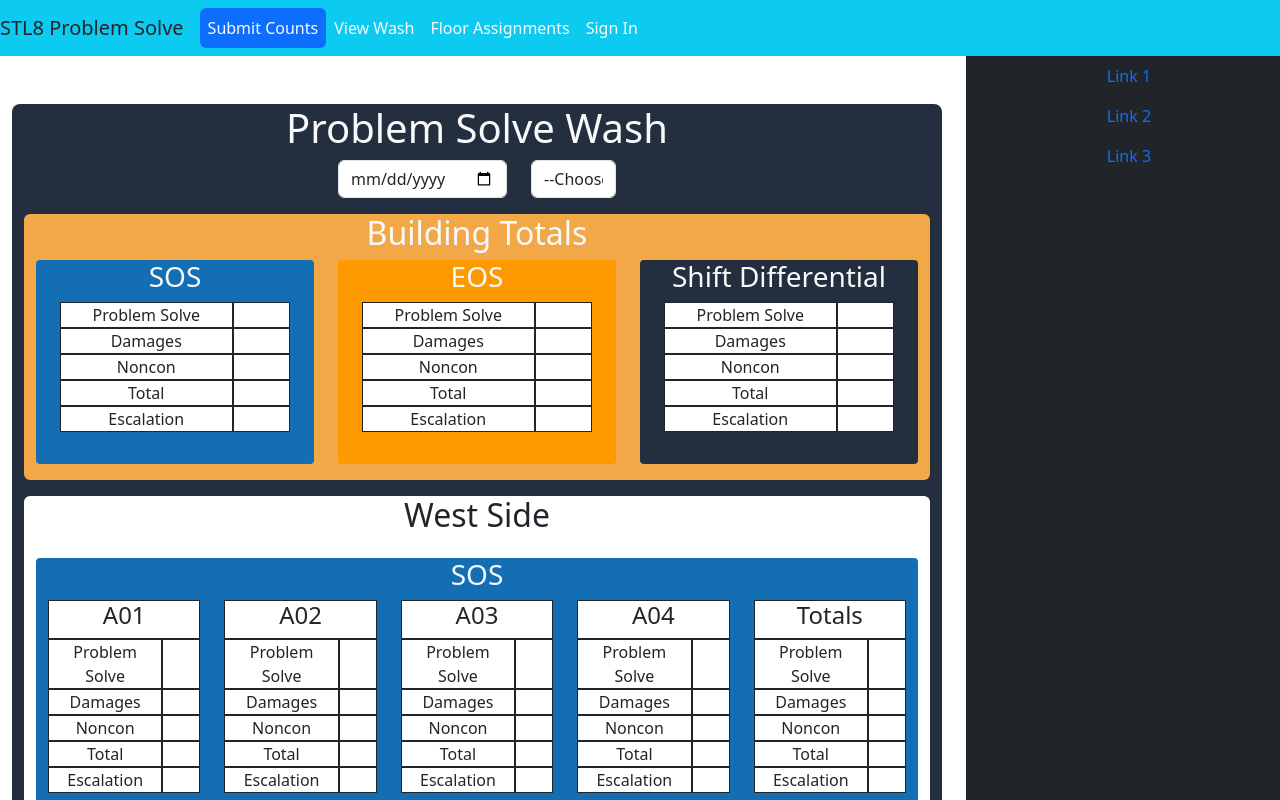
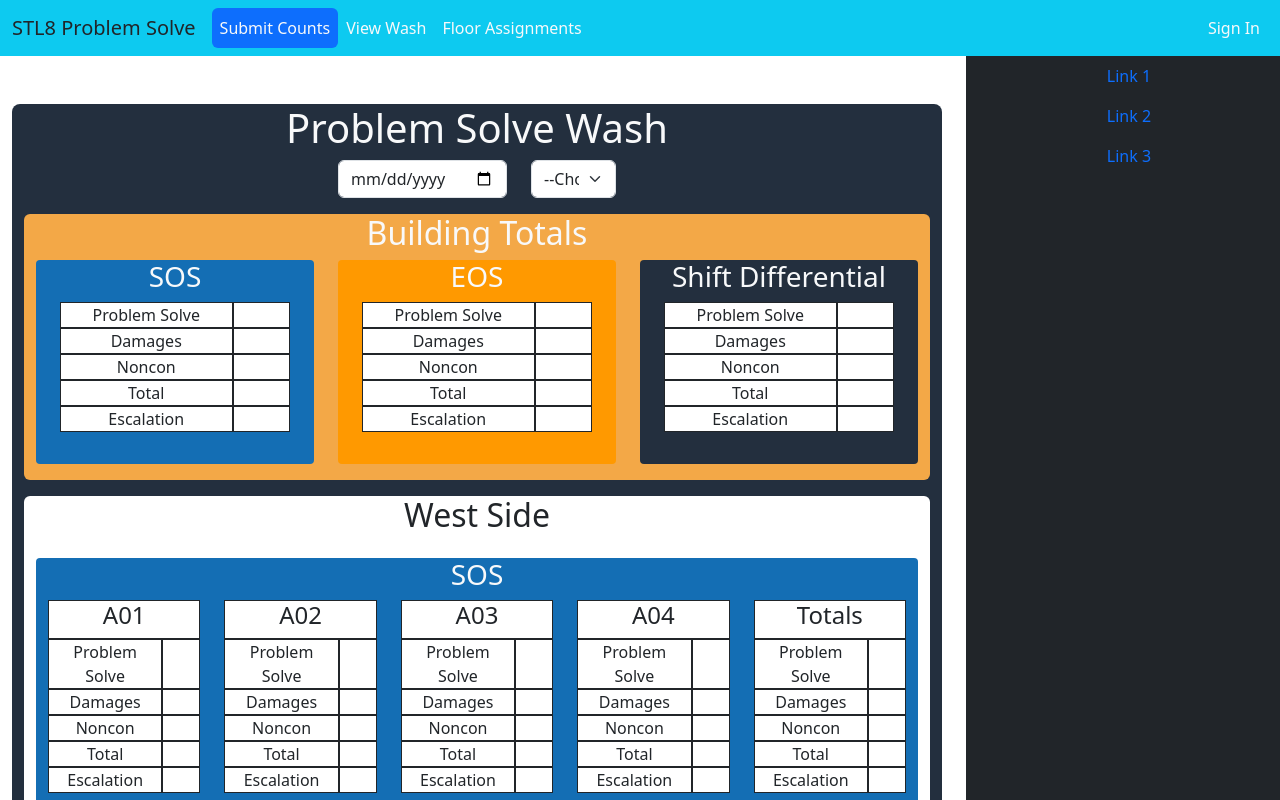
Before and after one commit to DaddyLongLegs142/AMZN-STL8-Problem-Solve-Manager, an Angular app in the folder PS-Manager/: page / in a window 1280 px wide. Shown: the top 800 px of the page. Built offline with nearby package versions, Linux system fonts and the light colour scheme.

Commit message:
Navbar Tweaks

```diff
--- a/PS-Manager/src/app/navbar/navbar.component.html
+++ b/PS-Manager/src/app/navbar/navbar.component.html
@@ -2,10 +2,11 @@
     <nav class="navbar navbar-dark navbar-expand-md bg-info text-body fixed-top">
 
         <!-- Title/Home Link -->
+        <div class="container-fluid">
             <a class="navbar-brand text-dark" href="#">STL8 Problem Solve</a>
 
             <!-- Navbar Toggle Buton -->
-        <button class="navbar-toggler text-light" type="button" data-toggle="collapse" data-target="#collapsibleNavbar">
+            <button class="navbar-toggler text-light" type="button" data-bs-toggle="collapse" data-bs-target="#collapsibleNavbar">
                 <span class="navbar-toggler-icon"></span>
             </button>
 
@@ -26,11 +27,12 @@
                 </ul>
 
                 <!-- Authentication Navigation -->
-            <ul class="navbar-nav ml-auto">
+                <ul class="navbar-nav ms-auto">
                     <li class="nav-item">
                         <a class="nav-link text-light" href="#">Sign In</a>
                     </li>
                 </ul>
             </div>
+        </div>
     </nav>
 </div>
--- a/PS-Manager/src/app/ps-wash/ps-wash.component.html
+++ b/PS-Manager/src/app/ps-wash/ps-wash.component.html
@@ -8,7 +8,7 @@
                     <input type="date" class="form-control">
                 </div>
                 <div class="col">
-                    <select name="Shift" id="shift" class="form-control">
+                    <select name="Shift" id="shift" class="form-control form-select">
                         <option value="">--Choose Shift--</option>
                         <option value="day">Day Shift</option>
                         <option value="night">Night Shift</option>
```
Lines whose indentation alone changed are shown as unchanged.
